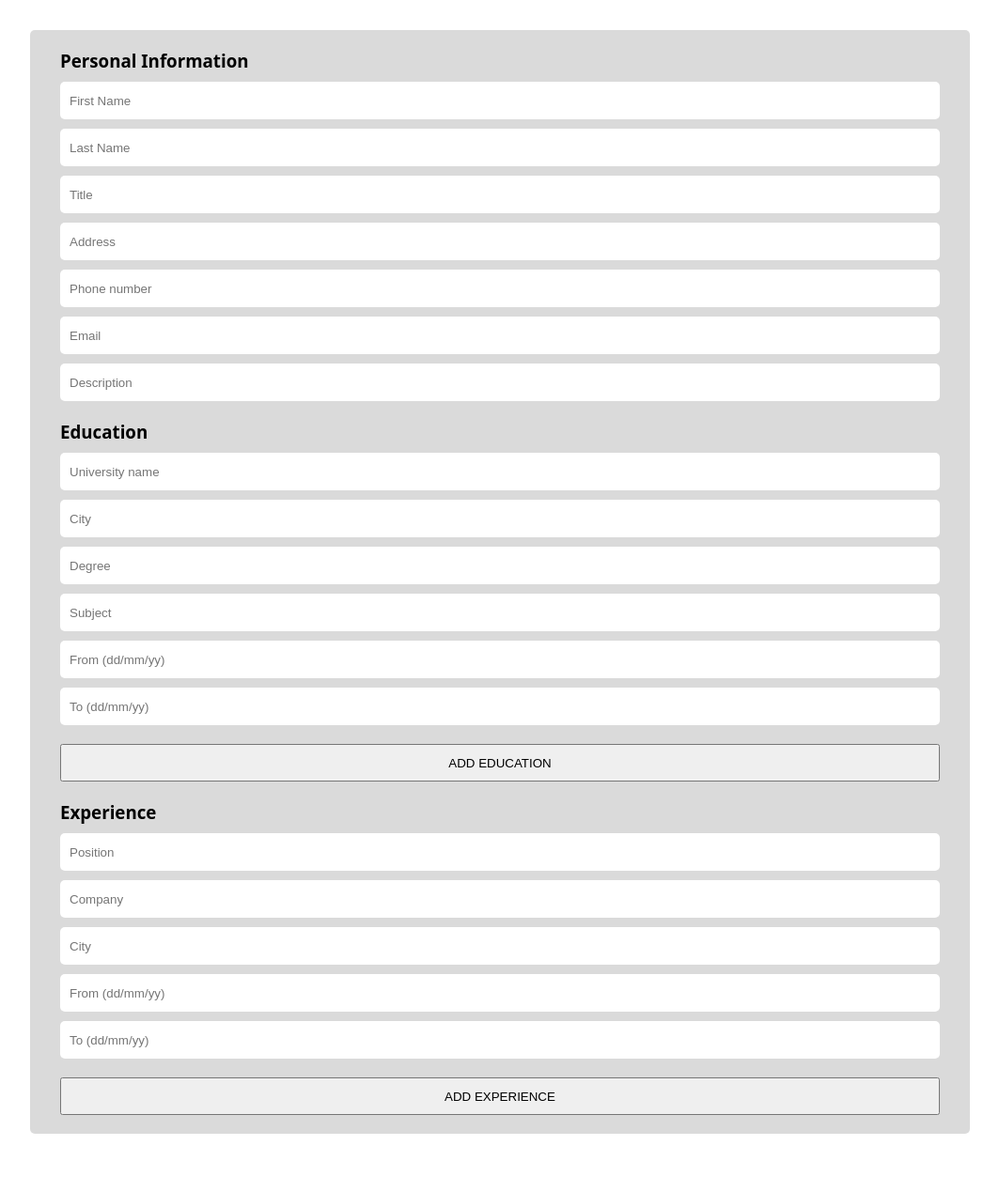
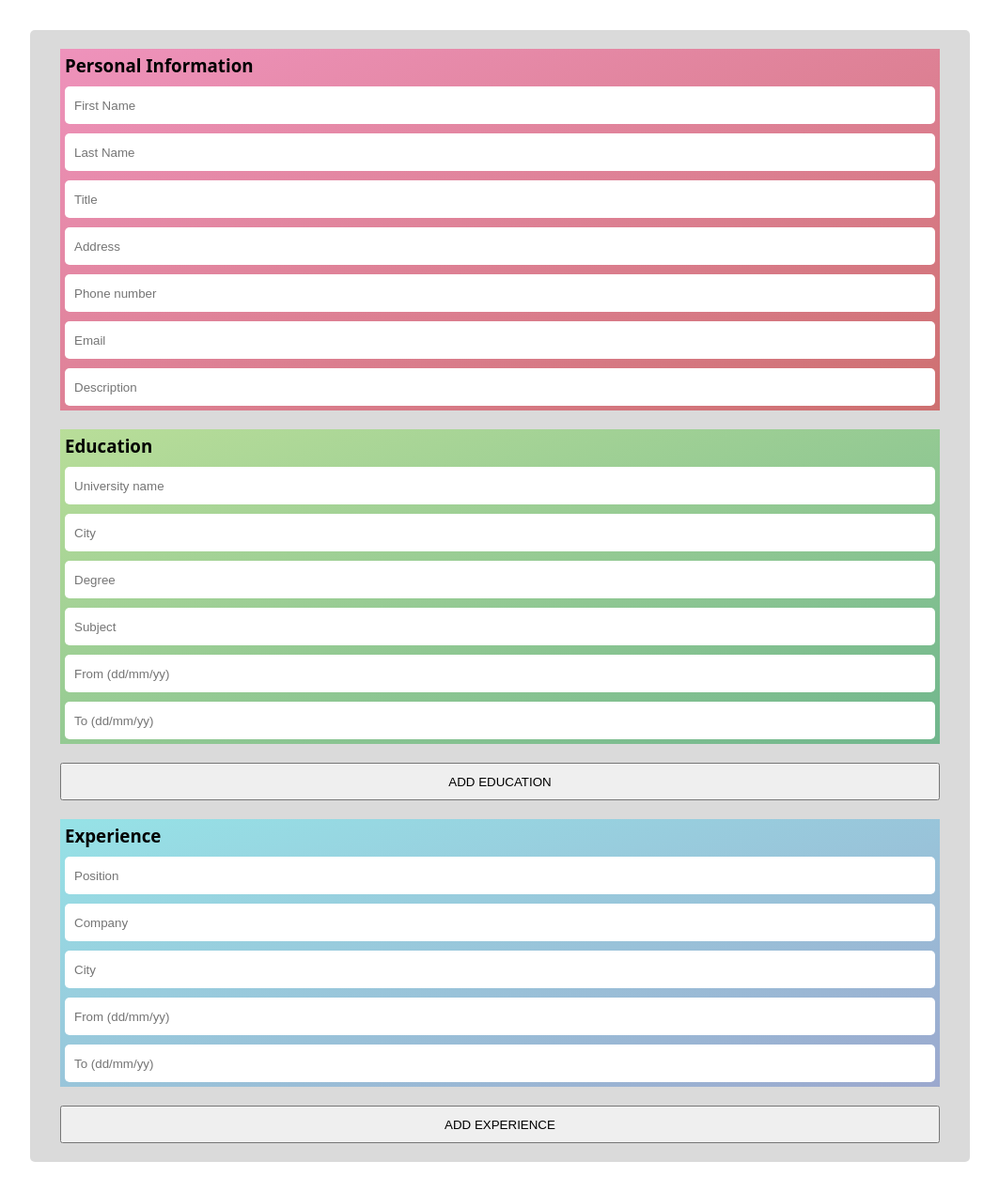
Before and after one commit to ilicc-sara/CV-Creator, a React (Vite) app: page / in a window 1280 px wide. Shown: the whole page at 94% size, without its empty margins (108-1171 px from the left). Before the commit the page ends 1239 px from the top, so only its background shows below. Built offline with nearby package versions, Linux system fonts and the light colour scheme.

Commit message:
setting app info structure

```diff
--- a/src/App.jsx
+++ b/src/App.jsx
@@ -42,11 +42,7 @@ function App() {
   function handleSubmit(e) {
     e.preventDefault();
 
-    console.log(educationInfo);
-
-    setEducationInfoList((prev) => [...prev, educationInfo]);
-
-    console.log(educationInfoList);
+    console.log(experienceInfo);
   }
   return (
     <>
@@ -62,7 +58,6 @@ function App() {
             key={index}
             id={educationInfo.id}
             setEducationInfo={setEducationInfo}
-            handleSubmit={handleSubmit}
           />
         ))}
         <button
--- a/src/EducationInfo.jsx
+++ b/src/EducationInfo.jsx
@@ -3,7 +3,7 @@ import React from "react";
 function EducationInfo(props) {
   const { setEducationInfo, handleSubmit, id } = props;
   return (
-    <form data-id={id} className="education-info-cont" onSubmit={handleSubmit}>
+    <div data-id={id} className="education-info-cont">
       <h3>Education</h3>
       <input
         type="text"
@@ -60,7 +60,7 @@ function EducationInfo(props) {
         }
       />
       <button className="hidden"></button>
-    </form>
+    </div>
   );
 }
 
--- a/src/ExperienceInfo.jsx
+++ b/src/ExperienceInfo.jsx
@@ -1,7 +1,7 @@
 import React from "react";
 
 function ExperienceInfo(props) {
-  const { setExperienceInfo, id } = props;
+  const { setExperienceInfo, id, handleSubmit } = props;
   return (
     <form data-id={id} className="experience-info-cont">
       <h3>Experience</h3>
--- a/src/PersonalInfo.jsx
+++ b/src/PersonalInfo.jsx
@@ -3,7 +3,13 @@ import React from "react";
 function PersonalInfo(props) {
   const { setPersonalInfo, id } = props;
   return (
-    <form data-id={id} className="personal-info-cont">
+    <div
+      data-id={id}
+      className="personal-info-cont"
+      onClick={(e) => {
+        console.log(e.target.closest(".personal-info-cont").dataset.id);
+      }}
+    >
       <h3>Personal Information</h3>
       <input
         type="text"
@@ -69,7 +75,7 @@ function PersonalInfo(props) {
         }
       />
       <button className="hidden"></button>
-    </form>
+    </div>
   );
 }
 
--- a/src/index.css
+++ b/src/index.css
@@ -30,6 +30,23 @@
   flex-direction: column;
   text-align: left;
   gap: 10px;
+  padding: 5px;
+}
+
+.personal-info-cont {
+  background: linear-gradient(to top left, #c62e2e9e, #ff58a38c);
+}
+
+.education-info-cont {
+  background: linear-gradient(to top left, rgba(8, 147, 66, 0.505), #9ae15d85);
+}
+
+.experience-info-cont {
+  background: linear-gradient(
+    to bottom right,
+    rgba(104, 232, 239, 0.596),
+    rgba(94, 119, 194, 0.507)
+  );
 }
 
 .personal-info-cont input,
```
